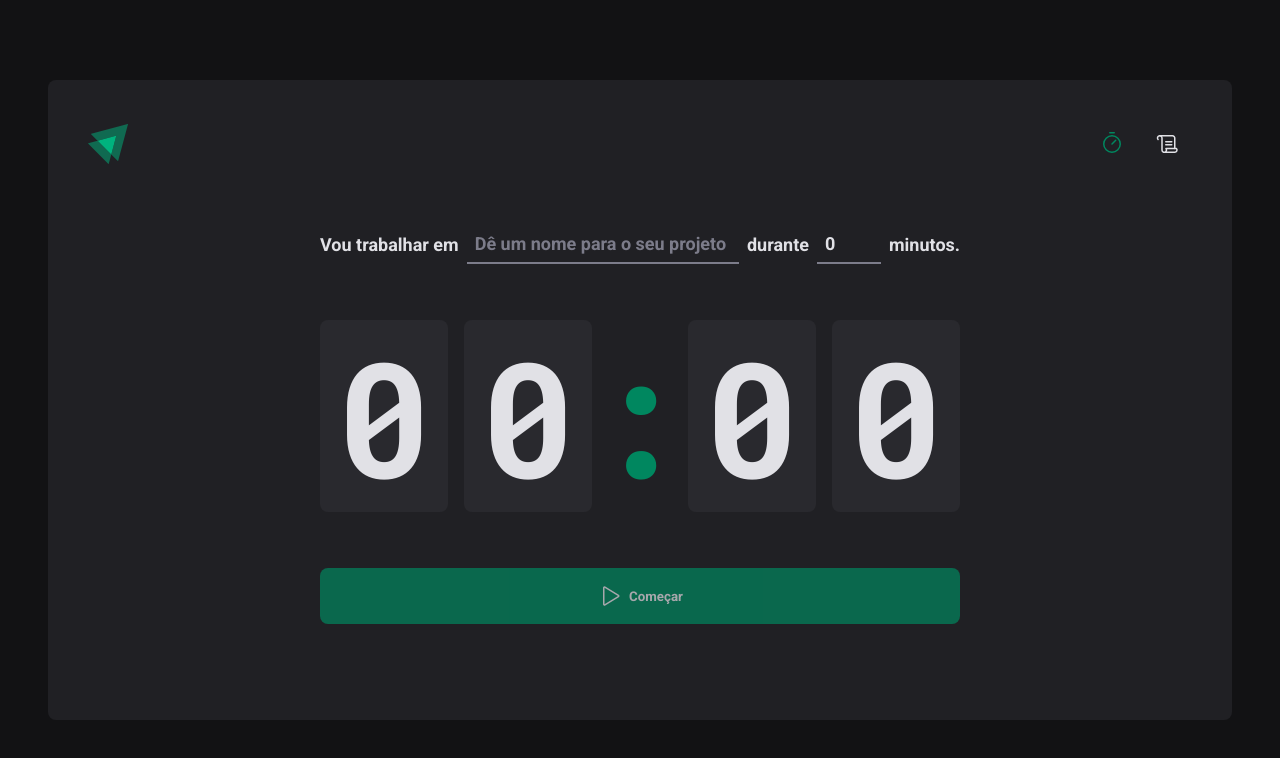
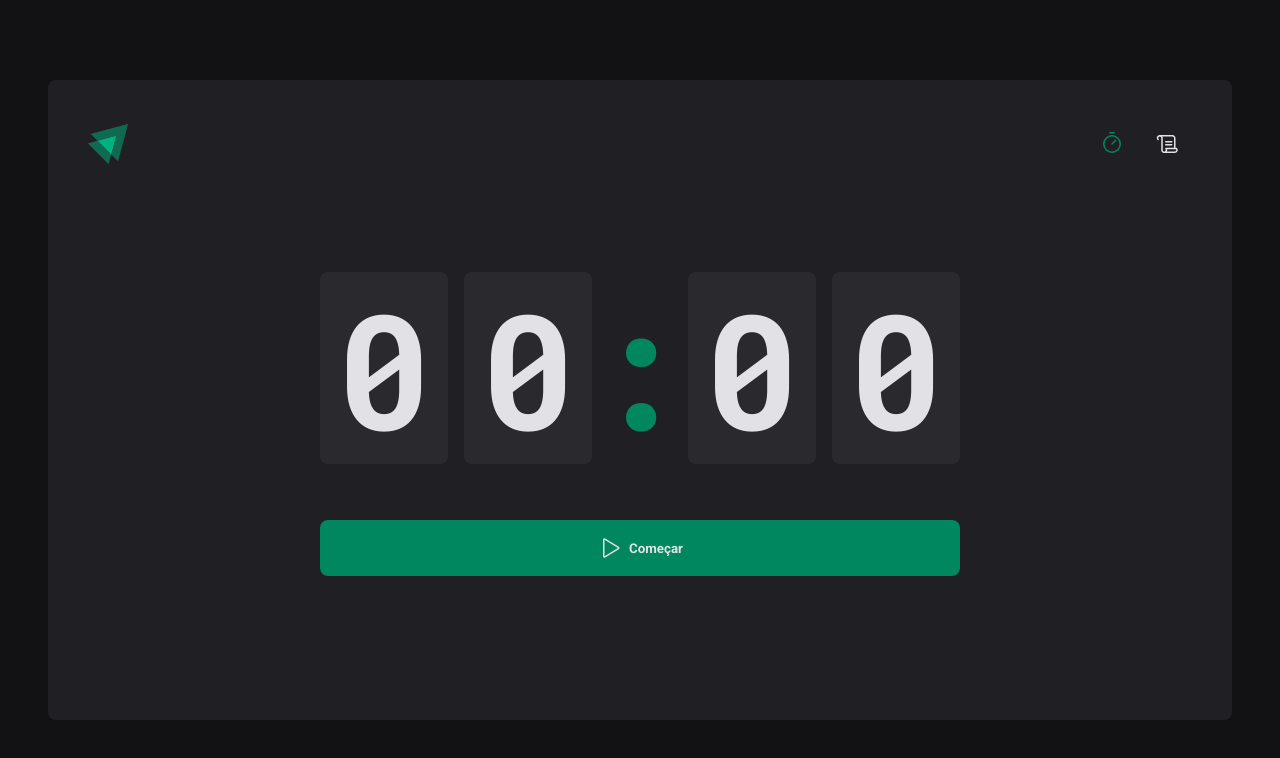
Before and after one commit to cleitonrs/Pomodoro, a React (Vite) app: page / in a window 1280 px wide. Shown: the top 758 px of the page. Built offline with nearby package versions, Linux system fonts and the light colour scheme.

Commit message:
using context

```diff
--- /dev/null
+++ b/src/pages/Home/components/Countdown/index.tsx
@@ -0,0 +1,61 @@
+import { useContext, useEffect, useState } from "react";
+import { CountdownContainer, Separator } from "./sytles";
+import { differenceInSeconds } from "date-fns";
+import { CyclesContext } from "../..";
+
+
+export function Countdown() {
+  const { activeCycle, activeCycleId, markCurrentCycleAsFinished } = useContext(CyclesContext)
+  const [amountSecondsPassed, setAmountSecondsPassed] = useState(0)
+
+  const totalSeconds = activeCycle ? activeCycle.minutesAmount * 60 : 0
+
+  useEffect(() => {
+    let interval: number
+
+    if (activeCycle) {
+      interval = setInterval(() => {
+        const secondsDifference = differenceInSeconds(new Date(), activeCycle.startDate)
+
+        if (secondsDifference >= totalSeconds) {
+          markCurrentCycleAsFinished()
+          setAmountSecondsPassed(totalSeconds)
+          clearInterval(interval)
+        } else {
+          setAmountSecondsPassed(secondsDifference)
+        }
+
+      }, 1000)
+    }
+
+    return () => {
+      clearInterval(interval)
+    }
+
+  }, [activeCycle, totalSeconds, activeCycleId, markCurrentCycleAsFinished])
+
+  const currentSeconds = activeCycle ? totalSeconds - amountSecondsPassed : 0
+
+  const minutesAmount = Math.floor(currentSeconds / 60)
+  const secondsAmount = currentSeconds % 60
+
+  const minutes = String(minutesAmount).padStart(2, '0')
+  const seconds = String(secondsAmount).padStart(2, '0')
+
+  useEffect(() => {
+    if (activeCycle) {
+      document.title = `${minutes}:${seconds}`
+    }
+  }, [minutes, seconds, activeCycle])
+
+
+  return (
+    <CountdownContainer>
+      <span>{minutes[0]}</span>
+      <span>{minutes[1]}</span>
+      <Separator>:</Separator>
+      <span>{seconds[0]}</span>
+      <span>{seconds[1]}</span>
+  </CountdownContainer>
+  )
+}
--- /dev/null
+++ b/src/pages/Home/components/Countdown/sytles.ts
@@ -0,0 +1,26 @@
+import { styled } from "styled-components"
+
+export const CountdownContainer = styled.div`
+ font-family: 'Roboto Mono', monospace;
+ font-size: 10rem;
+ line-height: 8rem;
+ color: ${(props) => props.theme['gray-100']};
+
+ display: flex;
+ gap: 1rem;
+
+ span {
+  background: ${(props) => props.theme['gray-700']};
+  padding: 2rem 1rem;
+  border-radius: 8px;
+ }
+`
+
+export const Separator = styled.div`
+  padding: 2rem 0;
+  color: ${(props) => props.theme['green-500']};
+  width: 4rem;
+  overflow: hidden;
+  display: flex;
+  justify-content: center;
+`
--- /dev/null
+++ b/src/pages/Home/components/NewCycleForm/index.tsx
@@ -0,0 +1,57 @@
+import { useForm } from "react-hook-form";
+import { FormContainer, MinutesAmountInput, TaskInput } from "./styles";
+import * as zod from 'zod'
+import { zodResolver } from "@hookform/resolvers/zod";
+
+const newCycleFormValidationSchema = zod.object({
+  task: zod.string().min(1, 'Informe a tarefa'),
+  minutesAmount: zod
+    .number()
+    .min(5, 'O ciclo precisa ser de no mínimo 5 minutos')
+    .max(60, 'O ciclo precisa ser de no máximo 60 minutos')
+})
+
+type NewCycleFormData = zod.infer<typeof newCycleFormValidationSchema>
+
+export function NewCycleForm() {
+  const { register, handleSubmit, watch, reset } = useFormrm<NewCycleFormData>({
+    resolver: zodResolverver(newCycleFormValidationSchema),
+    defaultValues: {
+      task: '',
+      minutesAmount: 0,
+    },
+  })
+
+  return (
+    <FormContainer>
+    <label htmlFor="task">Vou trabalhar em</label>
+    <TaskInput
+      id="task"
+      list="task-suggestions"
+      placeholder="Dê um nome para o seu projeto"
+      disabled={!!activeCycle}
+      {...register('task')}
+    />
+
+    <datalist id="task-suggestions">
+      <option value="Projeto 1" />
+      <option value="Projeto 2" />
+      <option value="Projeto 3" />
+
+    </datalist>
+
+    <label htmlFor="minutesAmount">durante</label>
+    <MinutesAmountInput
+      type="number"
+      id="minutesAmount"
+      placeholder="00"
+      step={5}
+      min={5}
+      max={60}
+      disabled={!!activeCycle}
+      {...register('minutesAmount', { valueAsNumber: true })}
+    />
+    <span>minutos.</span>
+  </FormContainer>
+  )
+}
--- a/src/pages/Home/index.tsx
+++ b/src/pages/Home/index.tsx
@@ -1,20 +1,9 @@
 import { HandPalm, Play } from "phosphor-react";
 import { CountdownContainer, FormContainer, HomeContainer, MinutesAmountInput, Separator, StartCountdownButton, StopCountdownButton, TaskInput } from "./styles";
-import { useForm } from 'react-hook-form'
-import { zodResolver } from '@hookform/resolvers/zod'
-import * as zod from 'zod'
-import { useEffect, useState } from "react";
-import { differenceInSeconds } from "date-fns";
+import { createContext, useEffect, useState } from "react";
+import { NewCycleForm } from "./components/NewCycleForm";
+import { Countdown } from "./components/Countdown";
 
-const newCycleFormValidationSchema = zod.object({
-  task: zod.string().min(1, 'Informe a tarefa'),
-  minutesAmount: zod
-    .number()
-    .min(5, 'O ciclo precisa ser de no mínimo 5 minutos')
-    .max(60, 'O ciclo precisa ser de no máximo 60 minutos')
-})
-
-type NewCycleFormData = zod.infer<typeof newCycleFormValidationSchema>
 
 interface Cycle {
   id: string
@@ -25,31 +14,21 @@
   finishedDate?: Date
 }
 
+interface CyclesContextType {
+  activeCycle: Cycle | undefined
+  activeCycleId: string | null
+  markCurrentCycleAsFinished: () => void
+}
+
+export const CyclesContext = createContext({} as CyclesContextType)
+
 export function Home() {
   const [cycles, setCycles] = useState<Cycle[]>([])
   const [activeCycleId, setActiveCycleId] = useState<string | null>(null)
-  const [amountSecondsPassed, setAmountSecondsPassed] = useState(0)
-
-  const { register, handleSubmit, watch, reset } = useForm<NewCycleFormData>({
-    resolver: zodResolver(newCycleFormValidationSchema),
-    defaultValues: {
-      task: '',
-      minutesAmount: 0,
-    },
-  })
 
   const activeCycle = cycles.find((cycle) => cycle.id === activeCycleId)
 
-  const totalSeconds = activeCycle ? activeCycle.minutesAmount * 60 : 0
-
-  useEffect(() => {
-    let interval: number
-
-    if (activeCycle) {
-      interval = setInterval(() => {
-        const secondsDifference = differenceInSeconds(new Date(), activeCycle.startDate)
-
-        if (secondsDifference >= totalSeconds) {
+  function markCurrentCycleAsFinished() {
     setCycles((state) => state.map((cycle) => {
       if (cycle.id === activeCycleId) {
         return { ...cycle, finishedDate: new Date()}
@@ -57,43 +36,30 @@
         return cycle
       }
     }))
-
-          setAmountSecondsPassed(totalSeconds)
-          clearInterval(interval)
-        } else {
-          setAmountSecondsPassed(secondsDifference)
   }
 
-      }, 1000)
-    }
 
-    return () => {
-      clearInterval(interval)
-    }
+  // function handleCreateNewCycle(data: NewCycleFormData) {
+  //   const id = String(new Date().getTime())
 
-  }, [activeCycle, totalSeconds, activeCycleId])
+  //   const newCycle: Cycle = {
+  //     id,
+  //     task: data.task,
+  //     minutesAmount: data.minutesAmount,
+  //     startDate: new Date(),
+  //   }
 
-  function handleCreateNewCycle(data: NewCycleFormData) {
-    const id = String(new Date().getTime())
+  //   setCycles((state) => [...state, newCycle])
+  //   setActiveCycleId(id)
+  //   setAmountSecondsPassed(0)
 
-    const newCycle: Cycle = {
-      id,
-      task: data.task,
-      minutesAmount: data.minutesAmount,
-      startDate: new Date(),
-    }
-
-    setCycles((state) => [...state, newCycle])
-    setActiveCycleId(id)
-    setAmountSecondsPassed(0)
-
-    reset()
-  }
+  //   reset()
+  // }
 
   function handleInterruptCycle() {
     setCycles((state) => state.map((cycle) => {
       if (cycle.id === activeCycleId) {
-        return { ...cycle, interruptedDate: new Date()}
+        return { ...cycle, interruptedDate: new Date() }
       } else {
         return cycle
       }
@@ -101,67 +67,16 @@
     setActiveCycleId(null)
   }
 
-
-  const currentSeconds = activeCycle ? totalSeconds - amountSecondsPassed : 0
-
-  const minutesAmount = Math.floor(currentSeconds / 60)
-  const secondsAmount = currentSeconds % 60
-
-  const minutes = String(minutesAmount).padStart(2, '0')
-  const seconds = String(secondsAmount).padStart(2, '0')
-
-  useEffect(() => {
-    if (activeCycle) {
-      document.title = `${minutes}:${seconds}`
-    }
-  }, [minutes, seconds, activeCycle])
-
-  const task = watch('task')
-  const isSubmitDisabled = !task
+  // const task = watch('task')
+  // const isSubmitDisabled = !task
 
   return (
     <HomeContainer>
-      <form onSubmit={handleSubmit(handleCreateNewCycle)} action="">
-        <FormContainer>
-          <label htmlFor="task">Vou trabalhar em</label>
-          <TaskInput
-            id="task"
-            list="task-suggestions"
-            placeholder="Dê um nome para o seu projeto"
-            disabled={!!activeCycle}
-            {...register('task')}
-          />
-
-          <datalist id="task-suggestions">
-            <option value="Projeto 1" />
-            <option value="Projeto 2" />
-            <option value="Projeto 3" />
-
-          </datalist>
-
-          <label htmlFor="minutesAmount">durante</label>
-          <MinutesAmountInput
-            type="number"
-            id="minutesAmount"
-            placeholder="00"
-            step={5}
-            min={5}
-            max={60}
-            disabled={!!activeCycle}
-            {...register('minutesAmount', { valueAsNumber: true })}
-          />
-          <span>minutos.</span>
-        </FormContainer>
-
-        <CountdownContainer>
-          <span>{minutes[0]}</span>
-          <span>{minutes[1]}</span>
-          <Separator>:</Separator>
-          <span>{seconds[0]}</span>
-          <span>{seconds[1]}</span>
-        </CountdownContainer>
-
-
+      <form /*onSubmit={handleSubmit(handleCreateNewCycle)}*/ action="">
+        <CyclesContext.Provider value={{ activeCycle, activeCycleId, markCurrentCycleAsFinished }}>
+          {/* <NewCycleForm /> */}
+          <Countdown />
+        </CyclesContext.Provider>
 
         {activeCycle ? (
           <StopCountdownButton onClick={handleInterruptCycle} type="button">
@@ -169,7 +84,7 @@
             Interromper
           </StopCountdownButton>
         ) : (
-          <StartCountdownButton disabled={isSubmitDisabled} type="submit">
+          <StartCountdownButton /*disabled={isSubmitDisabled}*/ type="submit">
             <Play size={24} />
             Começar
           </StartCountdownButton>
--- a/src/pages/Home/styles.ts
+++ b/src/pages/Home/styles.ts
@@ -13,75 +13,6 @@
     align-items: center;
     gap: 3.5rem;
   }
-
-`
-export const FormContainer = styled.div`
-  width: 100%;
-  display: flex;
-  align-items: center;
-  justify-content: center;
-  gap: 0.5rem;
-  color: ${(props) => props.theme['gray-100']};
-  font-size: 1.125rem;
-  font-weight: bold;
-  flex-wrap: wrap;
-`
-
-const BaseInput = styled.input`
-  background: transparent;
-  height: 2.5rem;
-  border: 0;
-  border-bottom: 2px solid ${(props) => props.theme['gray-500']};
-  font-weight: bold;
-  font-size: 1.125rem;
-  padding: 0 0.5rem;
-  color: ${(props) => props.theme['gray-100']};
-
-  &:focus {
-    box-shadow: none;
-    border-color: ${(props) => props.theme['green-500']}
-  }
-
-  &::placeholder {
-    color: ${(props) => props.theme['gray-500']};
-  }
-`
-
-export const TaskInput = styled(BaseInput)`
-  flex: 1;
-
-  &::-webkit-calendar-picker-indicator {
-    display: none !important;
-  }
-`
-
-export const MinutesAmountInput = styled(BaseInput)`
-  width: 4rem;
-`
-
-export const CountdownContainer = styled.div`
- font-family: 'Roboto Mono', monospace;
- font-size: 10rem;
- line-height: 8rem;
- color: ${(props) => props.theme['gray-100']};
-
- display: flex;
- gap: 1rem;
-
- span {
-  background: ${(props) => props.theme['gray-700']};
-  padding: 2rem 1rem;
-  border-radius: 8px;
- }
-`
-
-export const Separator = styled.div`
-  padding: 2rem 0;
-  color: ${(props) => props.theme['green-500']};
-  width: 4rem;
-  overflow: hidden;
-  display: flex;
-  justify-content: center;
 `
 export const BaseCountdownButton = styled.button`
   width: 100%;
```
Also changed, not shown: src/pages/Home/components/NewCycleForm/styles.ts (added, +45 -0 lines). Lines whose indentation alone changed are shown as unchanged.
